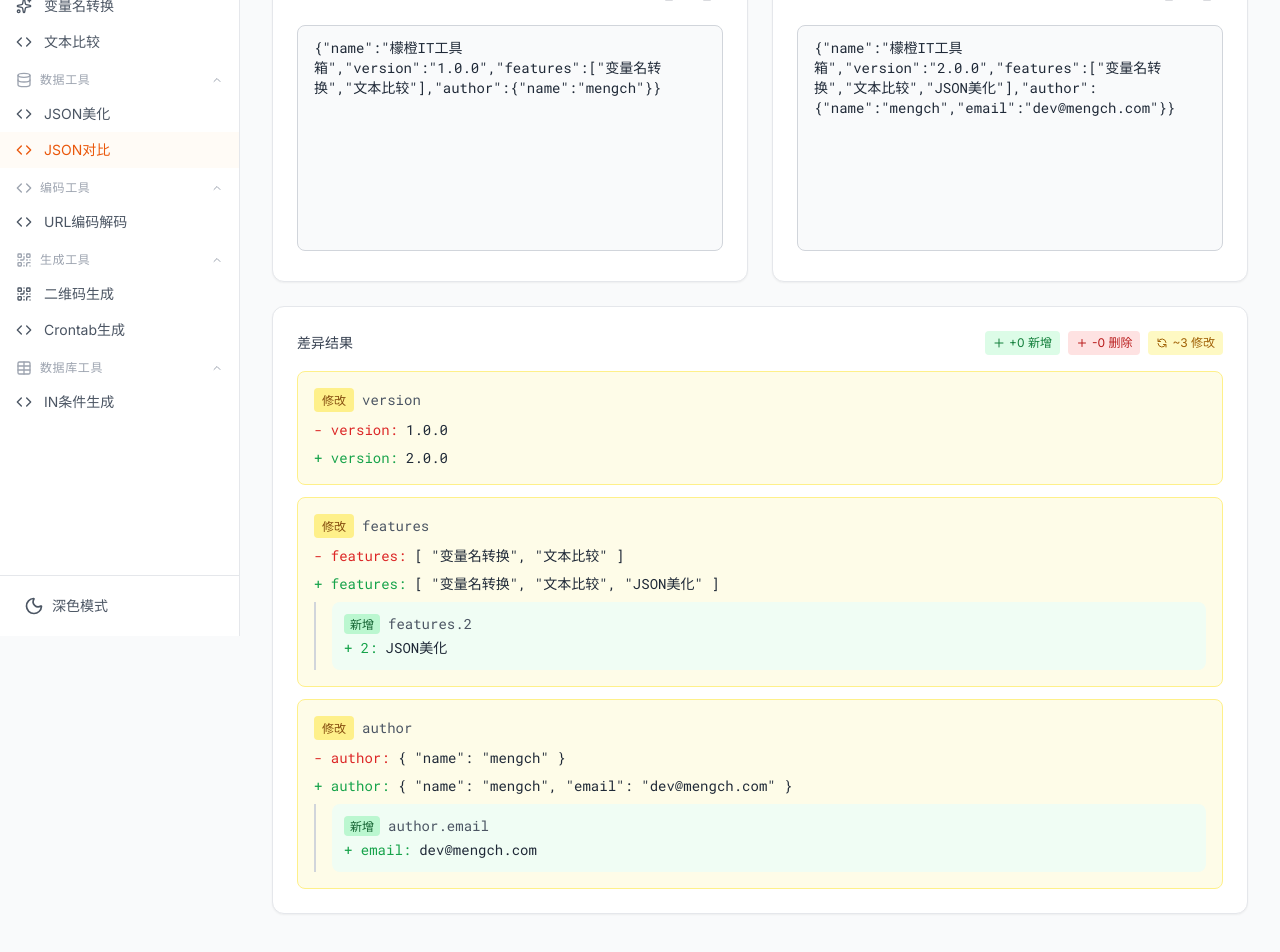
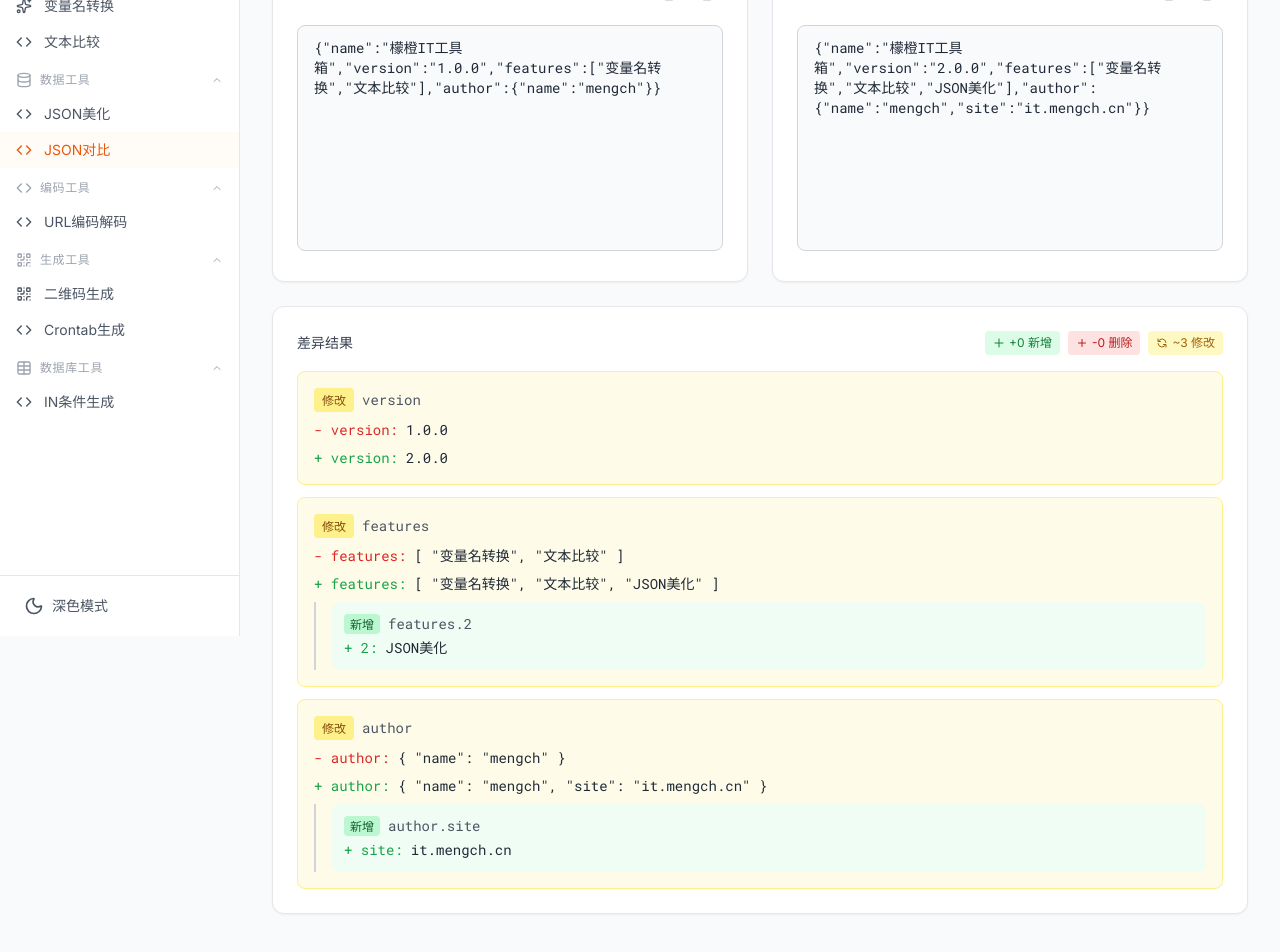
Before and after one commit to anskory/mengch-it-tools, a Vue app: page /json-diff in a window 1280 px wide. Shown: the part 164-1116 px from the top of the page. Built offline with nearby package versions, Linux system fonts and the light colour scheme.

Commit message:
chore: 将域名和邮箱统一替换为 it.mengch.cn

```diff
--- a/src/pages/JsonBeautify.vue
+++ b/src/pages/JsonBeautify.vue
@@ -18,7 +18,7 @@ import { Copy, Check, Trash2, RefreshCw, Minimize2, Maximize2 } from 'lucide-vue
 import { beautifyJson, minifyJson, isValidJson, getJsonError } from '@/utils/json'
 
 // 输入JSON：用户输入的JSON字符串，默认提供示例数据
-const inputJson = ref('{"name":"檬橙IT工具箱","version":"1.0.0","features":["变量名转换","文本比较","JSON美化","JSON对比","二维码生成","URL编码解码"],"author":{"name":"mengch","email":"dev@mengch.com"}}')
+const inputJson = ref('{"name":"檬橙IT工具箱","version":"1.0.0","features":["变量名转换","文本比较","JSON美化","JSON对比","二维码生成","URL编码解码"],"author":{"name":"mengch","email":"it.mengch.cn"}}')
 
 // 缩进空格数：用于JSON格式化时的缩进设置
 const indent = ref(2)
@@ -70,7 +70,7 @@ function clearInput() {
  * 重置为默认示例数据
  */
 function resetExample() {
-  inputJson.value = '{"name":"檬橙IT工具箱","version":"1.0.0","features":["变量名转换","文本比较","JSON美化","JSON对比","二维码生成","URL编码解码"],"author":{"name":"mengch","email":"dev@mengch.com"}}'
+  inputJson.value = '{"name":"檬橙IT工具箱","version":"1.0.0","features":["变量名转换","文本比较","JSON美化","JSON对比","二维码生成","URL编码解码"],"author":{"name":"mengch","site":"it.mengch.cn"}}'
 }
 
 /**
--- a/src/pages/JsonDiff.vue
+++ b/src/pages/JsonDiff.vue
@@ -22,7 +22,7 @@ import type { JsonDiffResult } from '@/utils/json'
 const oldJson = ref('{"name":"檬橙IT工具箱","version":"1.0.0","features":["变量名转换","文本比较"],"author":{"name":"mengch"}}')
 
 // 新JSON：右侧输入的新JSON，默认提供示例数据
-const newJson = ref('{"name":"檬橙IT工具箱","version":"2.0.0","features":["变量名转换","文本比较","JSON美化"],"author":{"name":"mengch","email":"dev@mengch.com"}}')
+const newJson = ref('{"name":"檬橙IT工具箱","version":"2.0.0","features":["变量名转换","文本比较","JSON美化"],"author":{"name":"mengch","site":"it.mengch.cn"}}')
 
 // 原始JSON有效性校验
 const oldValid = computed(() => isValidJson(oldJson.value))
@@ -94,7 +94,7 @@ function clearRight() {
  */
 function resetExample() {
   oldJson.value = '{"name":"檬橙IT工具箱","version":"1.0.0","features":["变量名转换","文本比较"],"author":{"name":"mengch"}}'
-  newJson.value = '{"name":"檬橙IT工具箱","version":"2.0.0","features":["变量名转换","文本比较","JSON美化"],"author":{"name":"mengch","email":"dev@mengch.com"}}'
+  newJson.value = '{"name":"檬橙IT工具箱","version":"2.0.0","features":["变量名转换","文本比较","JSON美化"],"author":{"name":"mengch","site":"it.mengch.cn"}}'
 }
 
 /**
--- a/src/pages/UrlEncoder.vue
+++ b/src/pages/UrlEncoder.vue
@@ -19,7 +19,7 @@ import { Copy, Check, Trash2, RefreshCw, ArrowRightLeft } from 'lucide-vue-next'
 import { encodeUrl, decodeUrl, encodeUrlFull, decodeUrlFull, isValidUrl } from '@/utils/url'
 
 // 输入文本：用户输入的URL，默认提供示例
-const inputText = ref('https://www.mengch.com/path?name=檬橙IT工具箱&type=test')
+const inputText = ref('https://it.mengch.cn/path?name=檬橙IT工具箱&type=test')
 
 // 当前模式：编码或解码
 const mode = ref<'encode' | 'decode'>('encode')
@@ -79,7 +79,7 @@ function clearInput() {
  * 重置为默认示例和配置
  */
 function resetExample() {
-  inputText.value = 'https://www.mengch.com/path?name=檬橙IT工具箱&type=test'
+  inputText.value = 'https://it.mengch.cn/path?name=檬橙IT工具箱&type=test'
   mode.value = 'encode'
   encodeType.value = 'component'
 }
```
Also changed, not shown: 1 other file (tests, documents, lock files or other folders).
